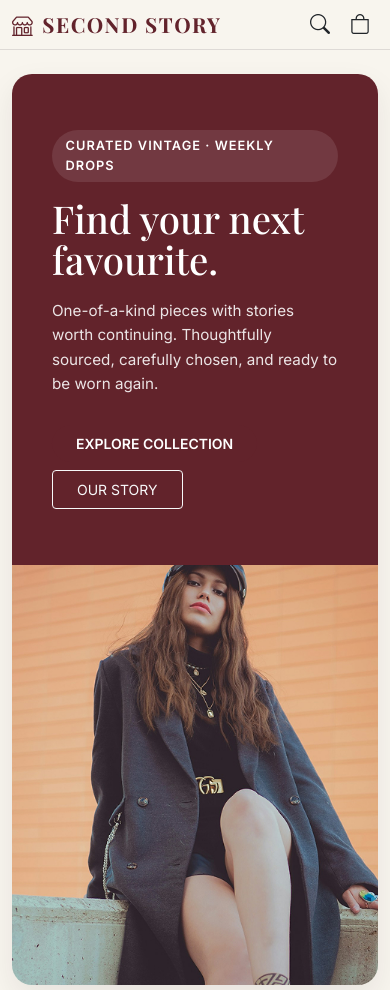
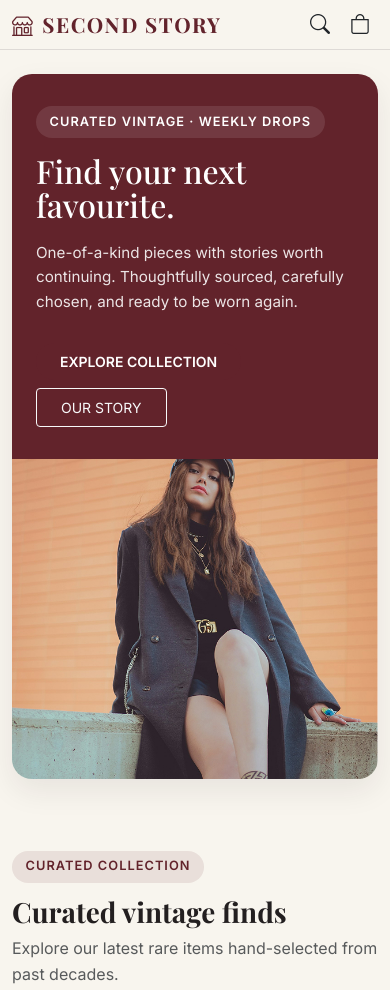
Before and after one commit to annikepo/second-story-vintage, a plain HTML site: page index.html in a window 390 px wide. Shown: the top 990 px of the page. Drawn offline with nearby package versions, Linux system fonts and the light colour scheme; a web font is replaced by a local one.

Commit message:
Optimize hero layout for mobile devices

```diff
--- a/styles/index.css
+++ b/styles/index.css
@@ -271,3 +271,24 @@ body {
 .btn-reserve-submit {
   color: var(--color-burgundy);
 }
+
+/* ================================
+   MOBILE RESPONSIVE ADJUSTMENTS
+================================= */
+@media (max-width: 768px) {
+  /* Reduce hero box padding on mobile screens */
+  .hero-text-box {
+    padding: 2rem 1.5rem;
+  }
+
+  /* Scale down hero title for mobile screens */
+  .hero-title {
+    font-size: 2rem;
+  }
+
+  /* Set a clean height for the hero image on mobile */
+  .hero-img {
+    height: 320px;
+    min-height: auto;
+  }
+}
```
